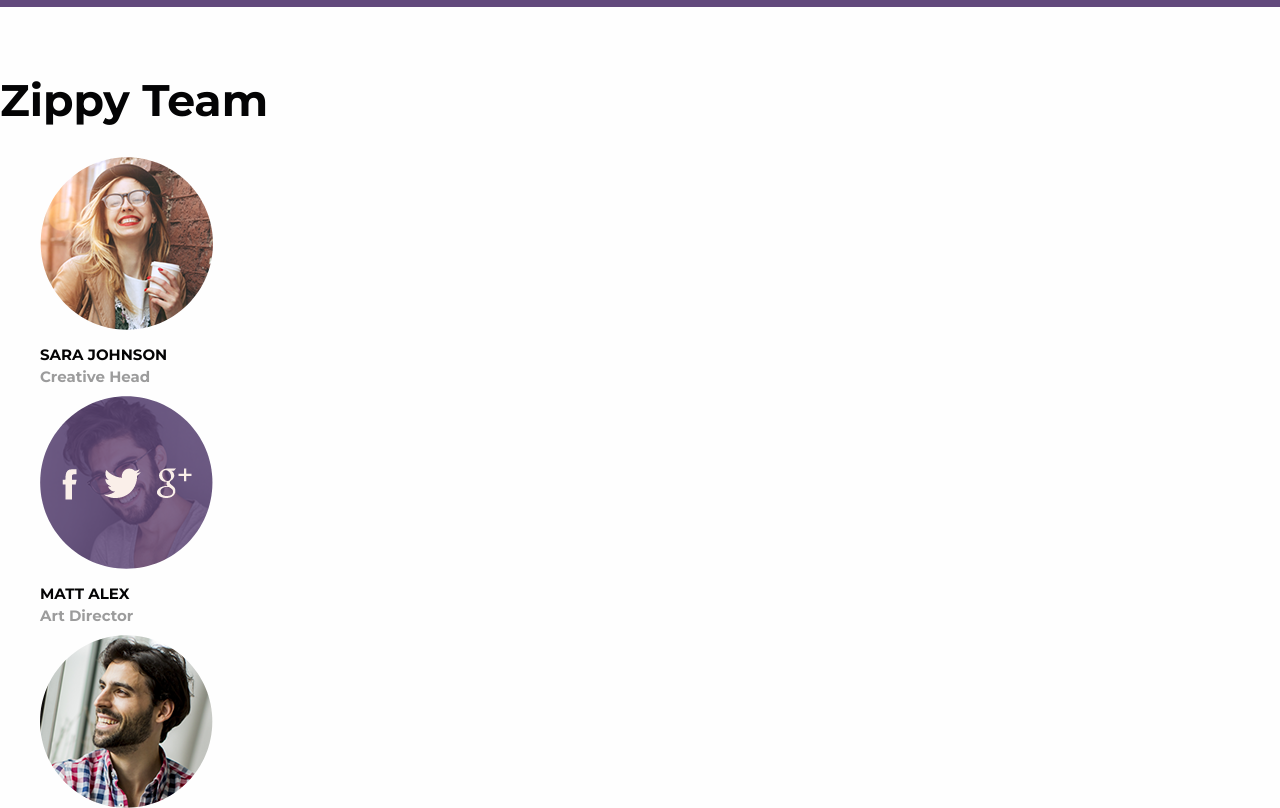
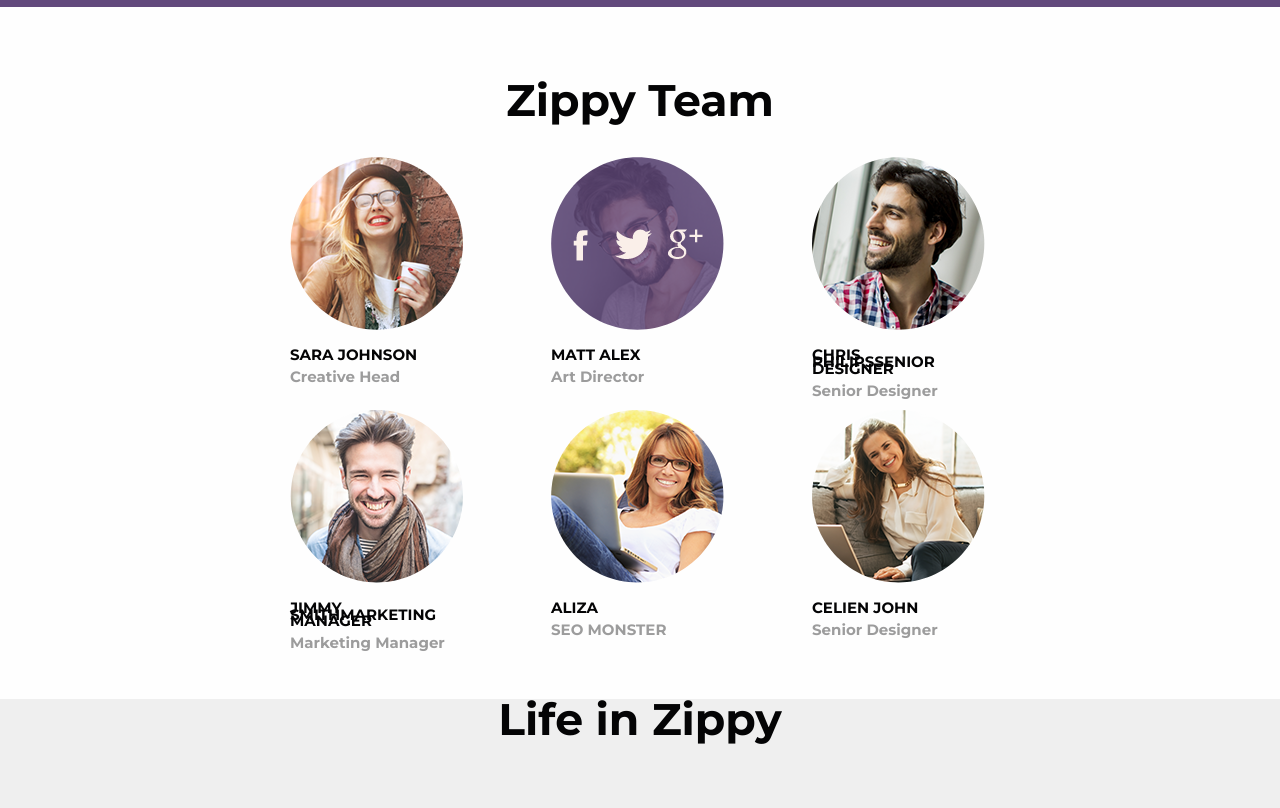
Before and after one commit to Rogach36/zippy, a plain HTML site: page index.html in a window 1280 px wide. Shown: the part 3770-4578 px from the top of the page. Drawn offline with Linux system fonts and the light colour scheme; files whose address does not match are found by name; a web font is replaced by a local one.

Commit message:
начал делать макросетку в блоке zippy team

```diff
--- a/css/style.css
+++ b/css/style.css
@@ -446,10 +446,25 @@ img {
 .team h2 {
   font-size: 44.21px;
   line-height: 40.52px;
+  text-align: center;
 }
 
 .team-list {
+  display: flex;
+  flex-wrap: wrap;
+  margin: 0;
+  padding: 0;
   list-style: none;
+}
+
+.team-list li {
+  width: 173px;
+  margin-right: 88px;
+}
+
+.team-list li:nth-child(3),
+.team-list li:nth-child(6) {
+  margin-right: 0;
 }
 
 .team-member {
--- a/index.html
+++ b/index.html
@@ -187,6 +187,7 @@
     </ul>
   </section>
   <section class="team" id="team">
+<div class="cover-team container-center">
     <h2>Zippy Team</h2>
     <ul class="team-list">
       <li>
@@ -220,6 +221,7 @@
         <p class="post">Senior Designer</p>
       </li>
     </ul>
+  </div>
     <!-- --------------------------Слайдер------------------- -->
     <!-- в слайдере следует сделать кнопки не изображениями, а кнопками <button type="button" name="button"></button>, при условии, что
         слайдер будет интерактивным -->
```
